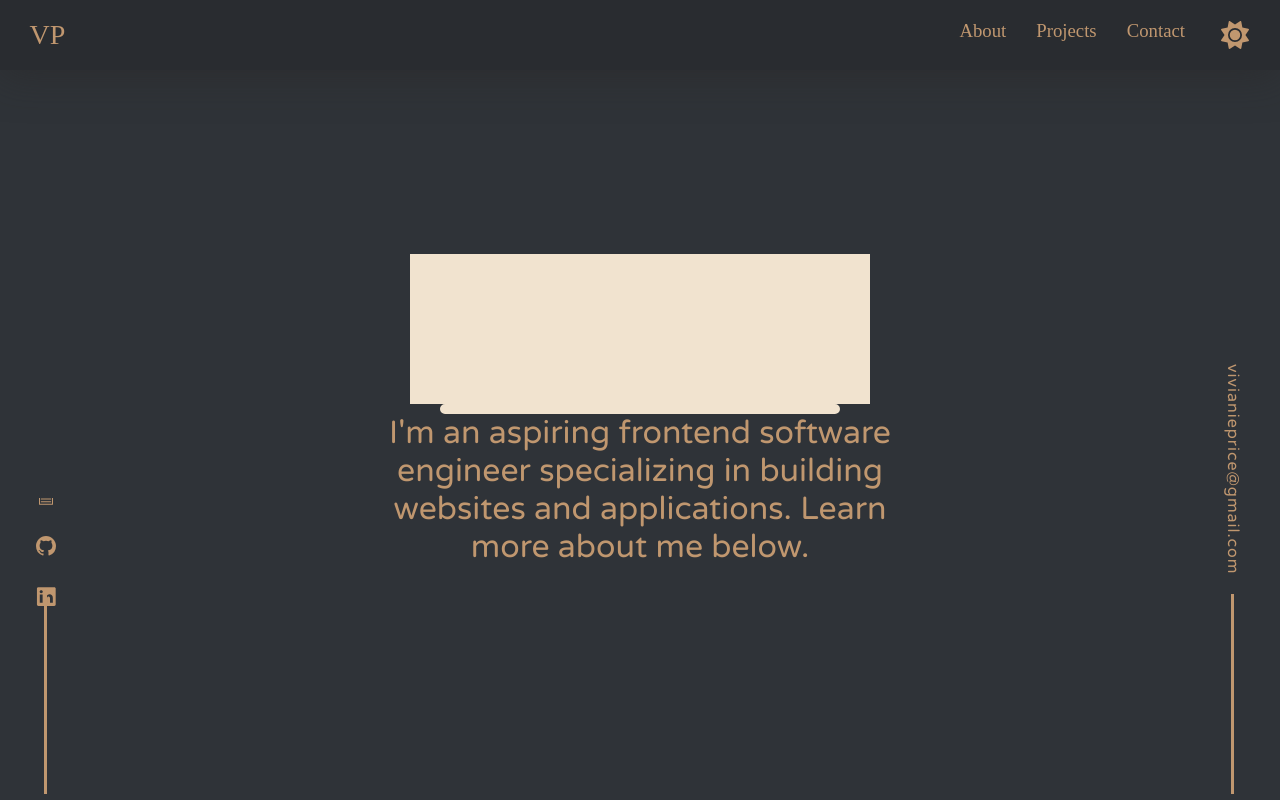
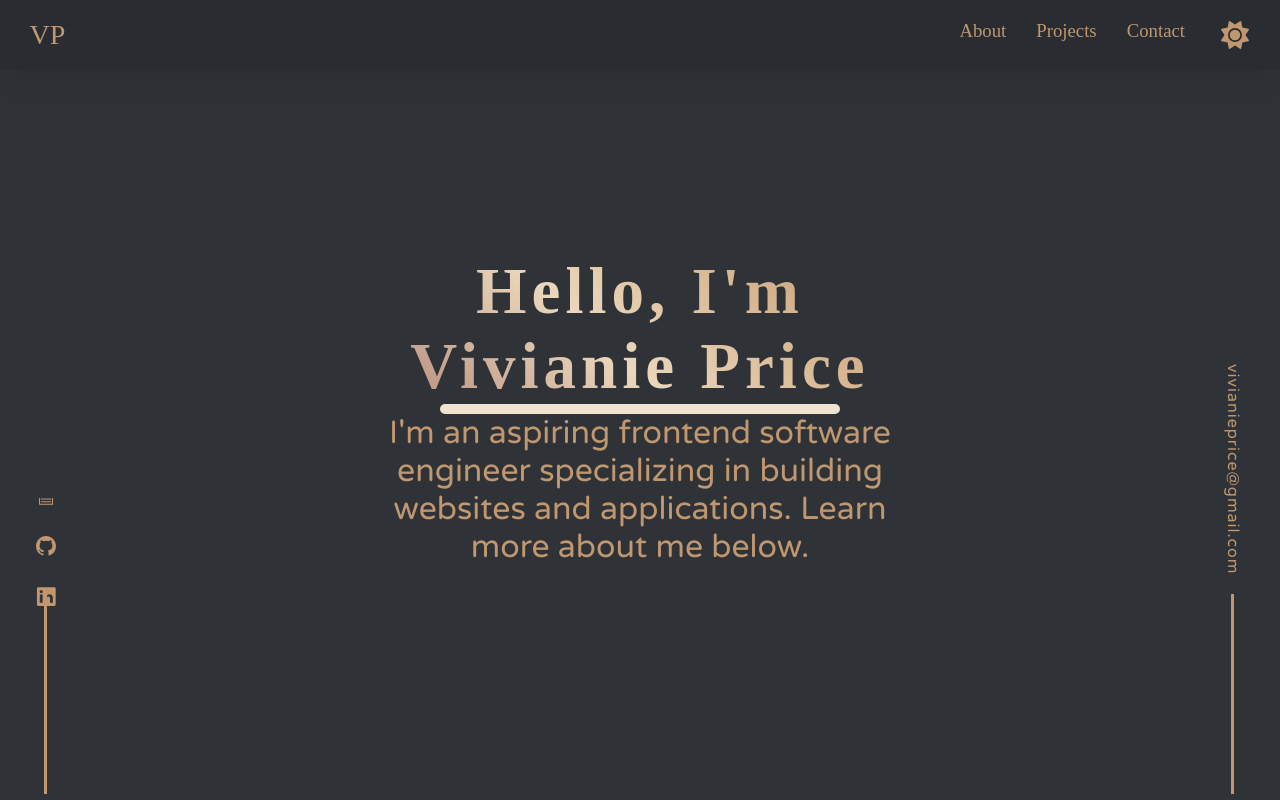
Before and after one commit to Vivianie-P/portfolio, a React (Create React App) app: page / in a window 1280 px wide. Shown: the top 800 px of the page. Built offline with nearby package versions, Linux system fonts and the light colour scheme; a web font is replaced by a local one.

Commit message:
Fixed home title

```diff
--- a/src/Components/themes.js
+++ b/src/Components/themes.js
@@ -31,9 +31,9 @@ export const GlobalStyles = createGlobalStyle`
 		background-color: ${(props) => props.theme.body};
 	}
 
-	.home-title {
-		background:${(props) => props.theme.fontText}
-	}
+	// .home-title {
+	// 	background:${(props) => props.theme.fontText}
+	// }
 
 	*::-webkit-scrollbar-thumb{
 		background-color:${(props) => props.theme.scrollBar}
```
